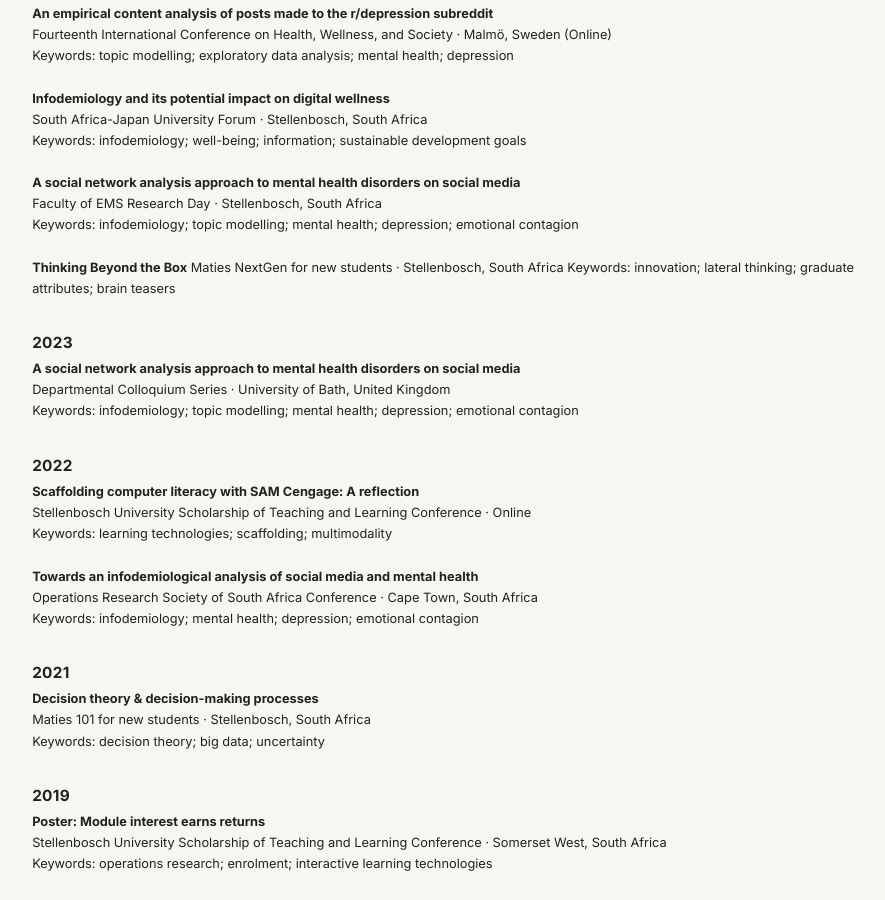
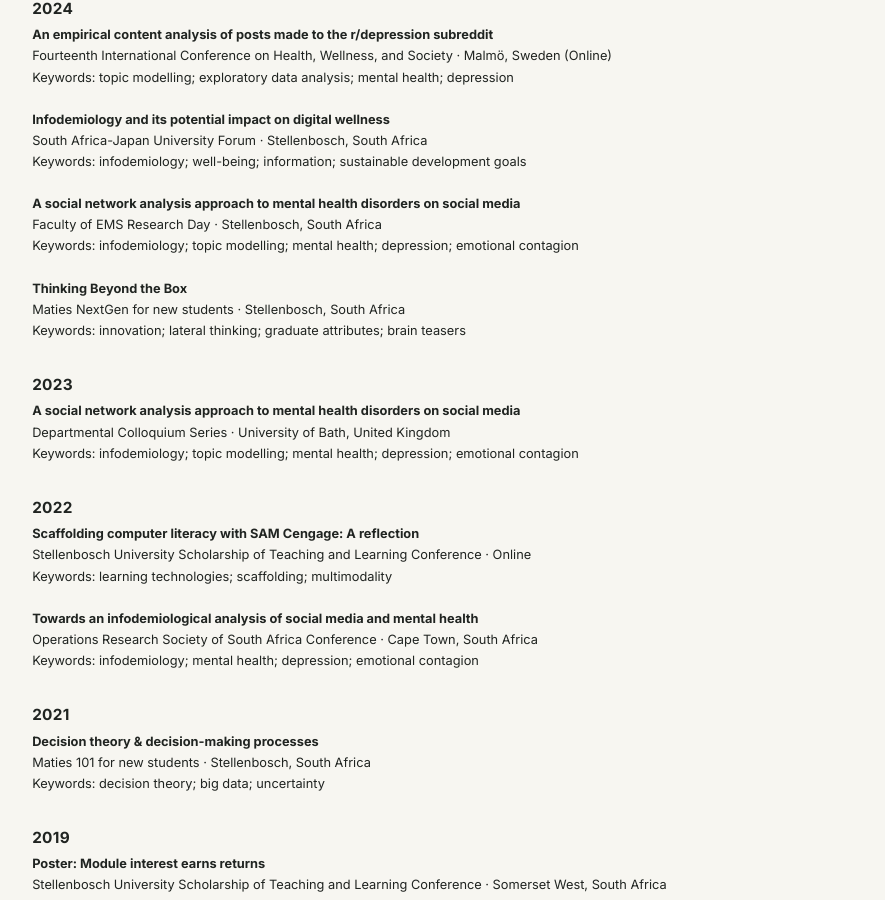
Before and after one commit to kurtmarais/kurtmarais.github.io, a Jekyll site: the page built from engagements.md, in a window 1280 px wide and 900 px high, scrolled down 677 px. Shown: the whole window, without its empty margins (194-1079 px from the left). Built offline with Jekyll 4.4.1, drawn with Linux system fonts in a browser that asks for light colours.

Commit message:
Update engagements.md

```diff
--- a/engagements.md
+++ b/engagements.md
@@ -13,7 +13,7 @@
 **Mental health as a social system: what online networks can teach us about supporting well-being in education**<br>
 Guest lecture: Global Service Learning · Stellenbosch, South Africa<br>
 Keywords: mental health; learning behaviours; reflection; topic modelling
-
+<br><br>
 
 ### 2025
 
@@ -44,8 +44,8 @@
 Faculty of EMS Research Day · Stellenbosch, South Africa<br>
 Keywords: infodemiology; topic modelling; mental health; depression; emotional contagion
 <br><br>
-**Thinking Beyond the Box**
-Maties NextGen for new students · Stellenbosch, South Africa
+**Thinking Beyond the Box**<br>
+Maties NextGen for new students · Stellenbosch, South Africa<br>
 Keywords: innovation; lateral thinking; graduate attributes; brain teasers
 <br><br>
 
```
